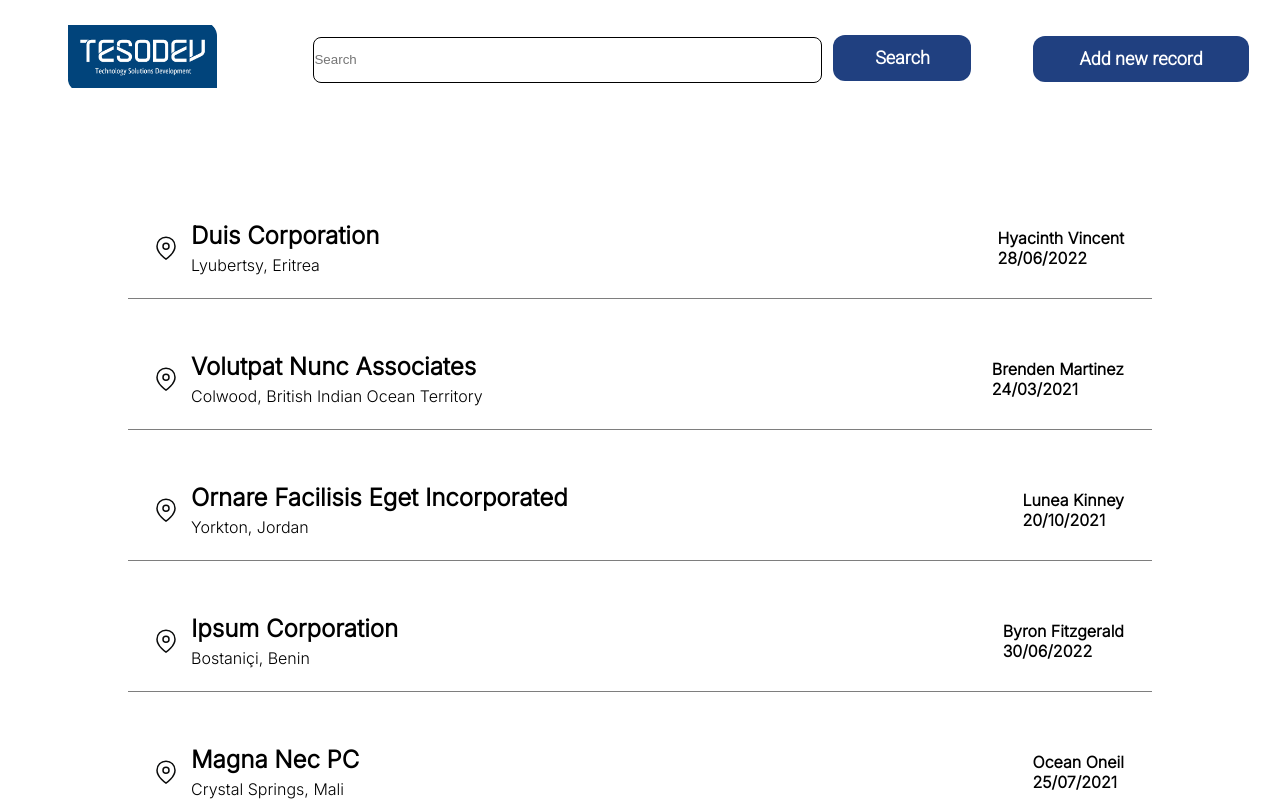
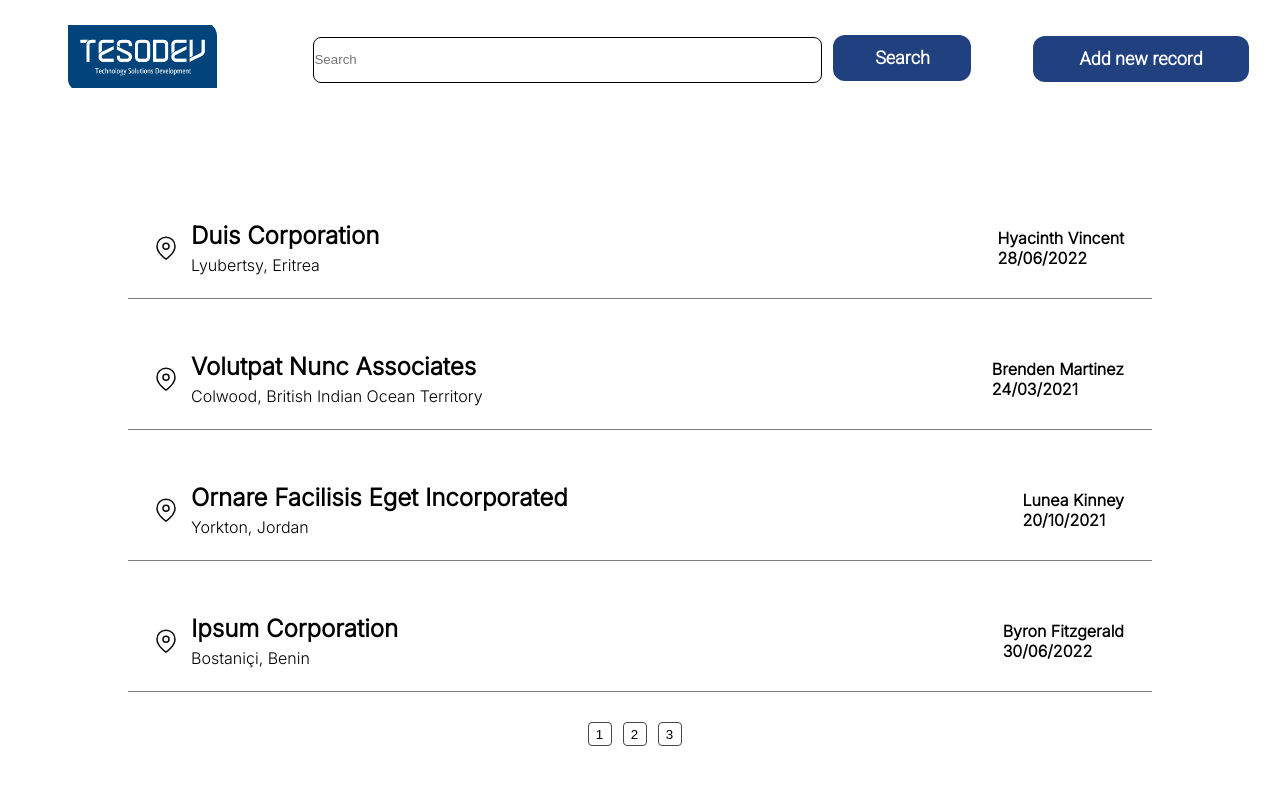
Before and after one commit to rumica/tesodev-frontend-case, a React (Create React App) app: page /list-page in a window 1280 px wide. Shown: the top 801 px of the page. Built offline with nearby package versions, Linux system fonts and the light colour scheme.

Commit message:
Added pagination.

```diff
--- a/src/App.js
+++ b/src/App.js
@@ -5,11 +5,18 @@ import { datas } from './data/mockData'
 import AddLinkPage from './components/AddLinkPage/AddLinkPage';
 import MainPage from './components/MainPage/MainPage';
 import ListPage from './components/ListPage/ListPage';
+import { ITEM_PER_PAGE, TOTAL_ITEM } from './utils/constants';
 
 function App() {
 
   const [items, setItems] = useState(datas)
   const [filteredText, setFilteredText] = useState([])
+  const [page, setPage] = useState(1)
+  const [totalPages, setTotalPages] = useState(0)
+
+  useEffect(() => {
+    setTotalPages(Math.ceil(items.length / ITEM_PER_PAGE))
+  },[])
 
   const filteredItems = items.filter(item => {
     return Object.keys(item).some(key => {
@@ -20,11 +27,15 @@ function App() {
     })
   })
 
+  const handleClick = (num) => {
+    setPage(num)
+  }
+
   return (
     <Routes>
-      <Route exact path="/" element={<MainPage setItems={setItems} filteredText={filteredText} setFilteredText={setFilteredText} filteredItems={filteredItems}/>} />
-      <Route exact path="/add-link" element={<AddLinkPage />} />
-      <Route exact path="/list-page" element={<ListPage filteredText={filteredText} setFilteredText={setFilteredText} filteredItems={filteredItems} items={items} setItems={setItems}/>} />
+      <Route exact path="/" element={<MainPage setItems= {setItems} page={page} filteredText={filteredText} setFilteredText={setFilteredText} filteredItems={filteredItems}/>} />
+      <Route exact path="/add-link" element={<AddLinkPage items={items} setItems={setItems}/>} />
+      <Route exact path="/list-page" element={<ListPage handleClick={handleClick} totalPages={totalPages} page={page} filteredText={filteredText} setFilteredText={setFilteredText} filteredItems={filteredItems} items={items} setItems={setItems}/>} />
     </Routes>
   );
 }
--- a/src/components/AddLinkPage/AddLinkPage.js
+++ b/src/components/AddLinkPage/AddLinkPage.js
@@ -4,14 +4,14 @@ import logo from '../../assets/logo.png'
 import '../../scss/style.scss'
 import Form from './Form'
 
-const AddLinkPage = () => {
+const AddLinkPage = ({ items, setItems }) => {
   return (
     <div className="add-link-page-container">
       <div className='add-link-page-header'>
         <img src={logo} alt="" />
         <NavLink to="/list-page" className="return">Return to List Page</NavLink>
       </div>
-      <Form />
+      <Form items={items} setItems={setItems}/>
     </div>
   )
 }
--- a/src/components/AddLinkPage/Form.js
+++ b/src/components/AddLinkPage/Form.js
@@ -1,22 +1,63 @@
-import React from 'react'
+import React, { useState, useEffect } from 'react'
 
-const Form = () => {
+const Form = ({ items, setItems }) => {
+
+  const [form, setForm] = useState({ fullname: "", company: "", country: "", city: "", email: "" })
+
+  useEffect(() => {
+    setForm({ fullname: "", company: "", country: "", city: "", email: "" })
+}, [items])
+
+  const handleSubmit = (e) => {
+    e.preventDefault()
+
+    if(form.company === '' || form.country === '' ){
+        return false
+    }
+
+    setItems((prev) => [...prev, form])
+  }
+
+  const onChangeInput = (e) => {
+    setForm({ ...form, [e.target.name]: e.target.value})
+  }
 
   return (
-    <form>
-    <label>Name Surname</label>
-    <input type="text" placeholder="Enter name and surname"/>
+    <form onSubmit={handleSubmit}>
+      <label>Name Surname</label>
+      <input
+      type="text"
+      name="fullname"
+      value={form.fullname}
+      onChange={onChangeInput}
+      placeholder="Enter name and surname"
+      />
 
-    <label>Country</label>
-    <input type="text" placeholder="Enter a country"/>
+      <label>Country</label>
+      <input
+      type="text"
+      name="country"
+      value={form.country}
+      onChange={onChangeInput}
+      placeholder="Enter a country"/>
 
-    <label>Name Surname</label>
-    <input type="text" placeholder="Enter a city"/>
+      <label>City</label>
+      <input
+      type="text"
+      name="city"
+      value={form.city}
+      onChange={onChangeInput}
+      placeholder="Enter a city"/>
 
-    <label>City</label>
-    <input type="text" placeholder="Enter a e-mail (abc@xyz.com)"/>
-    <button>Add</button>
-  </form>
+      <label>Company</label>
+      <input
+      type="text"
+      name="company"
+      value={form.company}
+      onChange={onChangeInput}
+      placeholder="Enter a e-mail (abc@xyz.com)"/>
+      <button>Add</button>
+    </form>
   )
 }
 
--- a/src/components/ListPage/Item.js
+++ b/src/components/ListPage/Item.js
@@ -1,10 +1,10 @@
 import React from 'react'
 import ListItems from './ListItems'
 
-const Item = ({ items, setItems, filteredItems, filteredText }) => {
+const Item = ({ page, items, setItems, filteredItems, filteredText }) => {
   return (
     <div>
-        <ListItems items={items} setItems={setItems} filteredItems={filteredItems} filteredText={filteredText}/>
+        <ListItems page={page} items={items} setItems={setItems} filteredItems={filteredItems} filteredText={filteredText}/>
     </div>
   )
 }
--- a/src/components/ListPage/ListItems.js
+++ b/src/components/ListPage/ListItems.js
@@ -1,13 +1,17 @@
-import React, { useState } from 'react'
+import React, { useState, useMemo } from 'react'
+import { ITEM_PER_PAGE } from '../../utils/constants'
 import '../../scss/style.scss'
 import { Icon } from '../../Icons'
 
 
-const ListItems = ({ items, setItems, filteredItems }) => {
+const ListItems = ({ page, filteredItems }) => {
+
+  const startIndex = (page - 1) * ITEM_PER_PAGE
+  const selectedItems = filteredItems.slice(startIndex, startIndex + ITEM_PER_PAGE);
 
   return (
     <div className="container">
-       {filteredItems.map((item, index) => (
+       {selectedItems.map((item, index) => (
          <div key={index} className="list-container">
            <div className="list-info">
              <Icon name="location" />
--- a/src/components/ListPage/ListPage.js
+++ b/src/components/ListPage/ListPage.js
@@ -1,12 +1,12 @@
 import React from 'react'
 import { NavLink } from 'react-router-dom'
 import '../../scss/style.scss'
-import AddNewRecord from '../AddNewRecord'
+import Pagination from '../Pagination'
 import SearchInput from '../Search/SearchInput'
 import Item from './Item'
 import logo from '../../assets/logo.png'
 
-const ListPage = ({ items, setItems, filteredItems, filteredText, setFilteredText }) => {
+const ListPage = ({ handleClick, totalPages, page, items, setItems, filteredItems, filteredText, setFilteredText }) => {
   return (
     <div className="list-page-container">
       <div className="list-page-header">
@@ -21,8 +21,9 @@ const ListPage = ({ items, setItems, filteredItems, filteredText, setFilteredTex
           </div>
       </div>
       <div className="list-items-container">
-        <Item items={items} setItems={setItems} filteredItems={filteredItems} filteredText={filteredText}/>
+        <Item page={page} items={items} setItems={setItems} filteredItems={filteredItems} filteredText={filteredText}/>
       </div>
+      <Pagination handleClick={handleClick} totalPages={totalPages}/>
     </div>
   )
 }
--- a/src/components/MainPage/ListModal.js
+++ b/src/components/MainPage/ListModal.js
@@ -1,19 +1,23 @@
 import React from 'react'
 import { useNavigate } from 'react-router-dom'
 import '../../scss/style.scss'
+import { TOTAL_ITEM } from '../../utils/constants'
 import { Icon } from '../../Icons'
 
-const ListModal = ({ filteredItems }) => {
+const ListModal = ({ page,  filteredItems }) => {
+
+  const startIndex = (page - 1) * TOTAL_ITEM
+  const selectedItems = filteredItems.slice(startIndex, startIndex + TOTAL_ITEM);
 
   let navigate = useNavigate()
 
-  const handleClick = (e) => {
+  const handleClickPage = (e) => {
     navigate('/list-page')
   }
 
   return (
     <div className="modal-container">
-       {filteredItems.map((item, index) => (
+       {selectedItems.map((item, index) => (
          <div key={index} className="list-container">
            <div className="list-info">
              <Icon name="location" />
@@ -25,7 +29,7 @@ const ListModal = ({ filteredItems }) => {
          </div>
        ))}
        <div className="button-field">
-           <button onClick={handleClick}>Show more...</button>
+           <button onClick={handleClickPage}>Show more...</button>
        </div>
     </div>
   )
--- a/src/components/MainPage/MainPage.js
+++ b/src/components/MainPage/MainPage.js
@@ -8,7 +8,7 @@ import Slider from './Slider/Slider'
 import Footer from './Footer/Footer'
 
 
-const MainPage = ({ setItems, filteredItems, filteredText, setFilteredText }) => {
+const MainPage = ({ page, setItems, filteredItems, filteredText, setFilteredText }) => {
   return (
     <div className="main-container">
         <div className="navbar">
@@ -21,7 +21,9 @@ const MainPage = ({ setItems, filteredItems, filteredText, setFilteredText }) =>
             <div className="search-field">
                 <p>Find in records</p>
                 <SearchInput setItems={setItems} filteredText={filteredText} filteredItems={filteredItems} setFilteredText={setFilteredText}/>
-                <ListModal filteredItems={filteredItems}/>
+                {
+                    filteredText && <ListModal page={page} filteredItems={filteredItems} />
+                }
             </div>
         </div>
         <div className="slider-field">
--- /dev/null
+++ b/src/components/Pagination.js
@@ -0,0 +1,19 @@
+import React from 'react'
+import '../scss/style.scss'
+
+const Pagination = ({ handleClick, totalPages }) => {
+
+  const pages = [...Array(totalPages).keys()].map(num => num + 1)
+
+  return (
+    <div className="pagination">
+        {
+            pages.map(num => (
+                <button className='pagination-btn' onClick={() => handleClick(num)} key={num}>{num}</button>
+            ))
+        }
+    </div>
+  )
+}
+
+export default Pagination
--- a/src/data/mockData.js
+++ b/src/data/mockData.js
@@ -47,5 +47,37 @@
 			"date": "27/12/2021",
 			"country": "Comoros",
 			"city": "Sevastopol"
+		},
+		{
+			"fullname": "Jemima Savage",
+			"company": "Tristique Pharetra Quisque Corporation",
+			"email": "et@tinciduntnunc.com",
+			"date": "21/04/2022",
+			"country": "Honduras",
+			"city": "Renfrew"
+		},
+		{
+			"fullname": "Yvonne Washington",
+			"company": "Tempor Incorporated",
+			"email": "posuere.cubilia.Curae@tellusjustosit.com",
+			"date": "23/12/2021",
+			"country": "South Sudan",
+			"city": "Birmingham"
+		},
+		{
+			"fullname": "Hayley Schultz",
+			"company": "Nunc Sed Corp.",
+			"email": "dolor.egestas.rhoncus@nislarcuiaculis.com",
+			"date": "13/03/2021",
+		    "country": "Macao",
+			"city": "Tirupati"
+		},
+		{
+			"fullname": "Raya Hughes",
+			"company": "Nec Metus Facilisis PC",
+			"email": "justo.sit@tortornibh.ca",
+			"date": "30/07/2021",
+			"country": "Estonia",
+			"city": "Estevan"
 		}
 	]
--- a/src/scss/style.scss
+++ b/src/scss/style.scss
@@ -311,3 +311,20 @@
          }
     }
 }
+
+//Pagination Styles
+
+.pagination {
+    margin: 0 auto;
+    display: flex;
+    justify-content: center;
+    .pagination-btn {
+        background-color: transparent;
+        border: 1px solid rgba(72, 72, 72, 1);
+        border-radius: 4px;
+        margin-right: 11px;
+        width: 24px;
+        height: 24px;
+        cursor: pointer;
+    }
+}
--- /dev/null
+++ b/src/utils/constants.js
@@ -0,0 +1,2 @@
+export const TOTAL_ITEM = 3;
+export const ITEM_PER_PAGE = 4;
```
